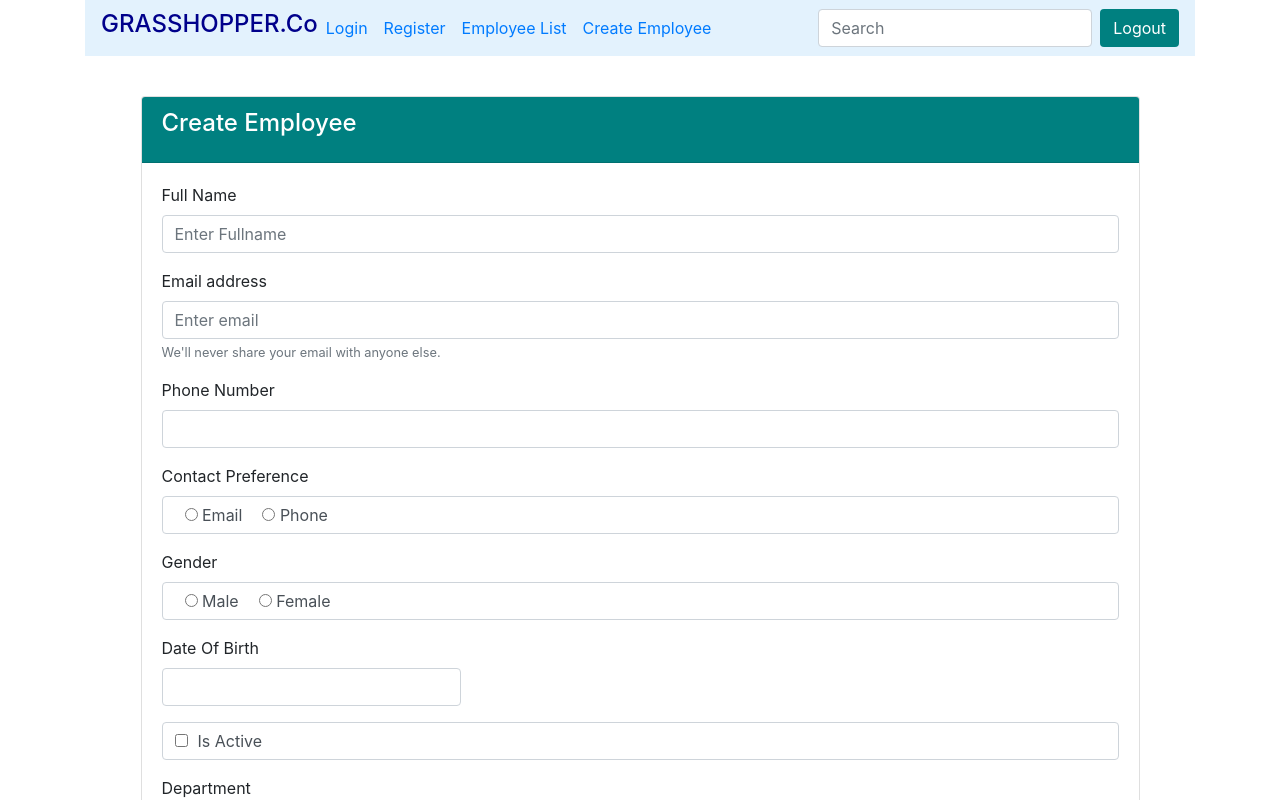
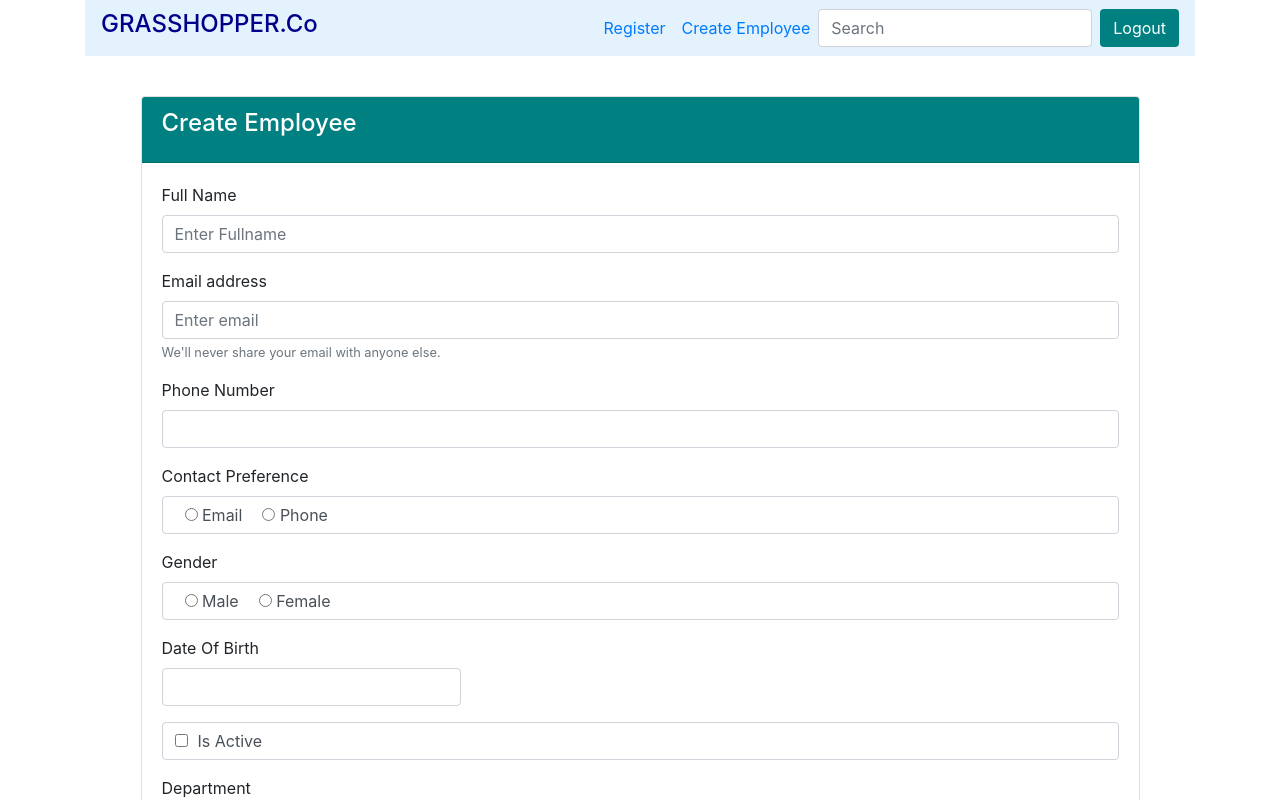
Before and after one commit to Anuradha2018/EmployeeManagement-AFullStackApp-, an Angular app in the folder EmployeeManagementSystem/: page /create in a window 1280 px wide. Shown: the top 800 px of the page. Built offline with nearby package versions, Linux system fonts and the light colour scheme.

Commit message:
change in navbar for create employee componnet, Api service is no more required

```diff
--- a/EmployeeManagementSystem/src/app/app.module.ts
+++ b/EmployeeManagementSystem/src/app/app.module.ts
@@ -1,5 +1,4 @@
 import { AuthService } from './services/auth.service';
-import { ApiService } from './services/api.service';
 import { BrowserModule } from '@angular/platform-browser';
 import { NgModule } from '@angular/core';
 import { HttpClientModule } from '@angular/common/http';
@@ -41,7 +40,7 @@ const appRoutes: Routes = [
     FormsModule,
     BsDatepickerModule.forRoot()
   ],
-  providers: [ApiService, AuthService],
+  providers: [AuthService],
   bootstrap: [AppComponent]
 })
 export class AppModule { }
--- a/EmployeeManagementSystem/src/app/employees/create-employee/create-employee.component.html
+++ b/EmployeeManagementSystem/src/app/employees/create-employee/create-employee.component.html
@@ -1,4 +1,36 @@
-<app-navbar></app-navbar>
+<nav
+  class="navbar navbar-expand-lg navbar-info"
+  style="background-color: #e3f2fd;"
+>
+  <div><h4 style="color:darkblue">GRASSHOPPER.Co</h4></div>
+  <div class="collapse navbar-collapse" id="navbarSupportedContent">
+    <ul class="navbar-nav ml-auto">
+      <li class="nav-item">
+        <a class="nav-link" routerLink="/register">Register</a>
+      </li>
+
+      <li class="nav-item">
+        <a class="nav-link" routerLink="/create">Create Employee</a>
+      </li>
+    </ul>
+    <form class="form-inline my-2 my-lg-0">
+      <input
+        class="form-control mr-sm-2"
+        type="search"
+        placeholder="Search"
+        aria-label="Search"
+      />
+      <button
+        type="submit"
+        class="btn"
+        style="background-color: teal; color:white;"
+        routerLink="/login"
+      >
+        Logout
+      </button>
+    </form>
+  </div>
+</nav>
 <form>
   <div class="card mb-3">
     <div class="card-header" style="background-color:teal;">
--- a/EmployeeManagementSystem/src/app/services/api.service.ts
+++ /dev/null
@@ -1,14 +0,0 @@
-import { HttpClient } from '@angular/common/http';
-import { Injectable } from '@angular/core';
-
-
-@Injectable({
-  providedIn: 'root'
-})
-export class ApiService {
-
-  constructor(private httpClient: HttpClient) { }
-
-
-
-}
```
Also changed, not shown: 1 other file (tests, documents, lock files or other folders).
